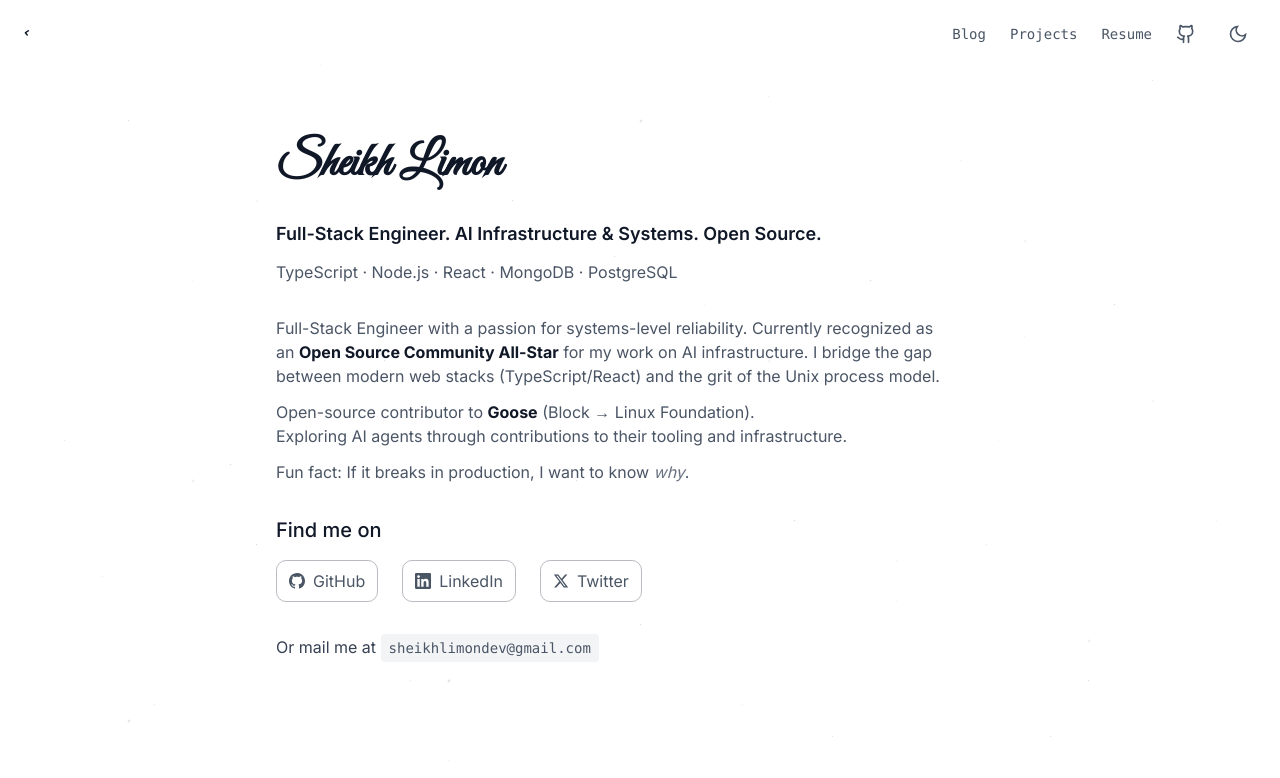
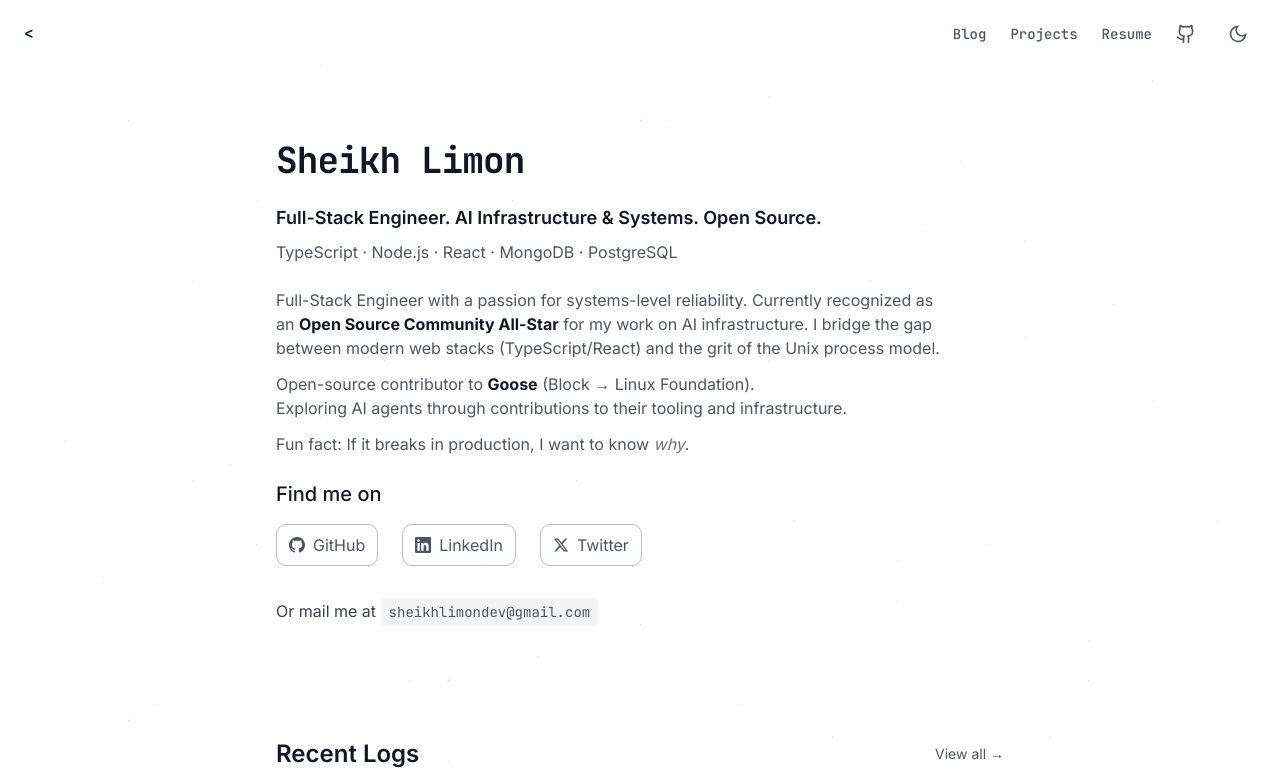
Before and after one commit to sheikhlimon/limon-portfolio, a Next.js app: page / in a window 1280 px wide. Shown: the top 778 px of the page. Built offline with nearby package versions, Linux system fonts and the light colour scheme.

Commit message:
fix: switch to JetBrains Mono for tech vibe instead of cursive

```diff
--- a/app/components/Hero.tsx
+++ b/app/components/Hero.tsx
@@ -13,10 +13,9 @@
     setTimeout(() => setCopied(false), 2000)
   }
   return (
-    <section id="about" className="space-y-8 pt-8">
+    <section id="about" className="space-y-6 pt-8">
       <motion.h1
-        className="text-5xl font-bold text-gray-900 dark:text-white"
-        style={{ fontFamily: 'var(--font-cursive), cursive' }}
+        className="text-4xl font-bold tracking-tight text-gray-900 dark:text-white font-mono"
         initial={{ opacity: 0, y: -20 }}
         animate={{ opacity: 1, y: 0 }}
         transition={{ duration: 0.7, ease: [0.22, 1, 0.36, 1] as const }}
@@ -25,7 +24,7 @@
       </motion.h1>
 
       <motion.div
-        className="space-y-3"
+        className="space-y-2"
         initial={{ opacity: 0, y: 10 }}
         animate={{ opacity: 1, y: 0 }}
         transition={{ delay: 0.2, duration: 0.7, ease: [0.22, 1, 0.36, 1] as const }}
--- a/app/layout.tsx
+++ b/app/layout.tsx
@@ -1,5 +1,5 @@
 import type { Metadata } from 'next'
-import { Inter, Great_Vibes } from 'next/font/google'
+import { Inter, JetBrains_Mono } from 'next/font/google'
 import './globals.css'
 import { ThemeProvider } from 'next-themes'
 import NextTopLoader from 'nextjs-toploader'
@@ -14,11 +14,10 @@
   variable: '--font-inter',
 })
 
-const greatVibes = Great_Vibes({
-  weight: '400',
+const jetbrainsMono = JetBrains_Mono({
   subsets: ['latin'],
   display: 'swap',
-  variable: '--font-cursive',
+  variable: '--font-mono',
 })
 
 export const metadata: Metadata = {
@@ -53,7 +52,7 @@
   children: React.ReactNode
 }>) {
   return (
-    <html lang="en" suppressHydrationWarning className={`${inter.variable} ${greatVibes.variable}`}>
+    <html lang="en" suppressHydrationWarning className={`${inter.variable} ${jetbrainsMono.variable}`}>
       <body
         suppressHydrationWarning
         className="antialiased -bg-linear-0-to-br from-slate-50 to-slate-100 dark:from-black dark:via-zinc-950 dark:to-black text-gray-900 dark:text-white transition-colors duration-300 min-h-screen flex flex-col relative overflow-x-hidden font-sans"
--- a/app/posts/[slug]/page.tsx
+++ b/app/posts/[slug]/page.tsx
@@ -71,7 +71,7 @@
     <div className="w-full max-w-full overflow-x-hidden">
       <div className="space-y-6">
         <div className="space-y-2">
-          <h1 className="text-2xl font-bold text-gray-900 dark:text-white break-words" style={{ fontFamily: 'var(--font-cursive), cursive' }}>
+          <h1 className="text-2xl font-bold font-mono text-gray-900 dark:text-white break-words">
             {data.title || 'Untitled'}
           </h1>
           <p className="text-sm text-gray-600 dark:text-gray-400 font-mono">
--- a/components/LogoTypewriter.tsx
+++ b/components/LogoTypewriter.tsx
@@ -71,8 +71,8 @@
   return (
     <div className="flex items-center justify-center whitespace-nowrap">
       <span
-        className="text-xl font-bold text-gray-900 dark:text-white tracking-wide"
-        style={{ fontFamily: 'var(--font-cursive), cursive' }}
+        className="text-base font-bold text-gray-900 dark:text-white tracking-wide"
+        style={{ fontFamily: 'var(--font-mono), monospace' }}
       >
         {displayText}
       </span>
```
